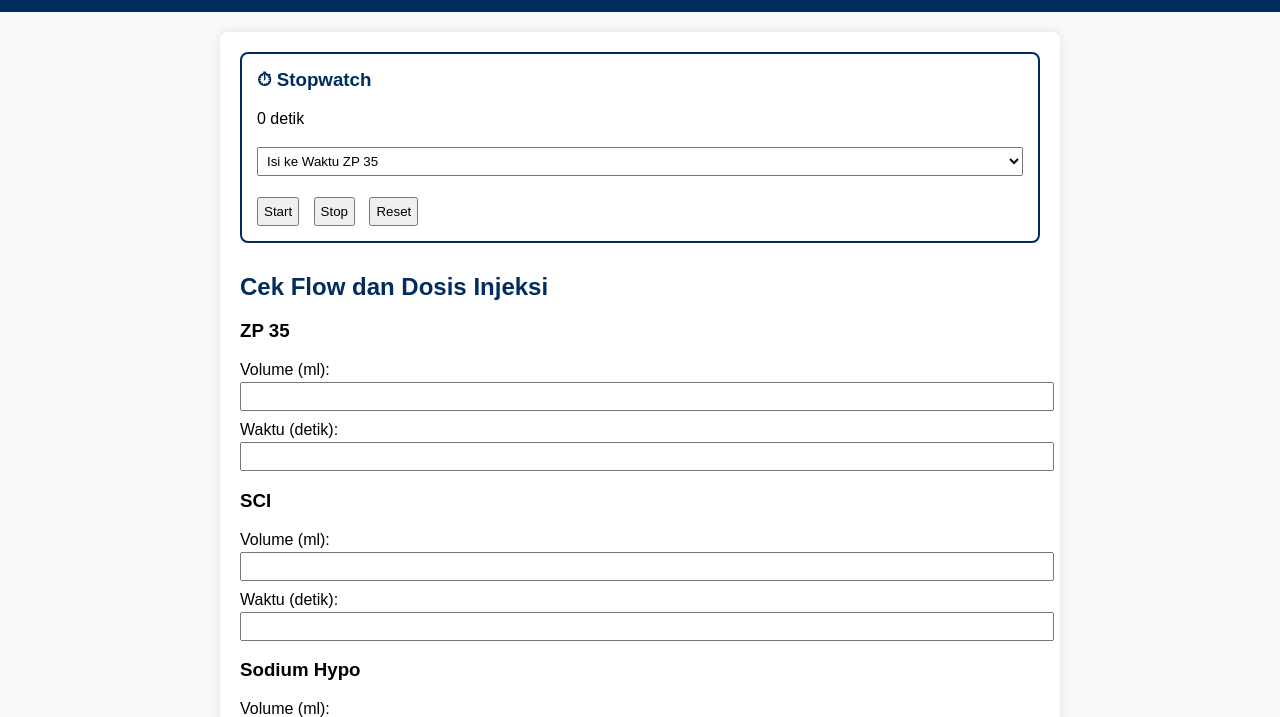
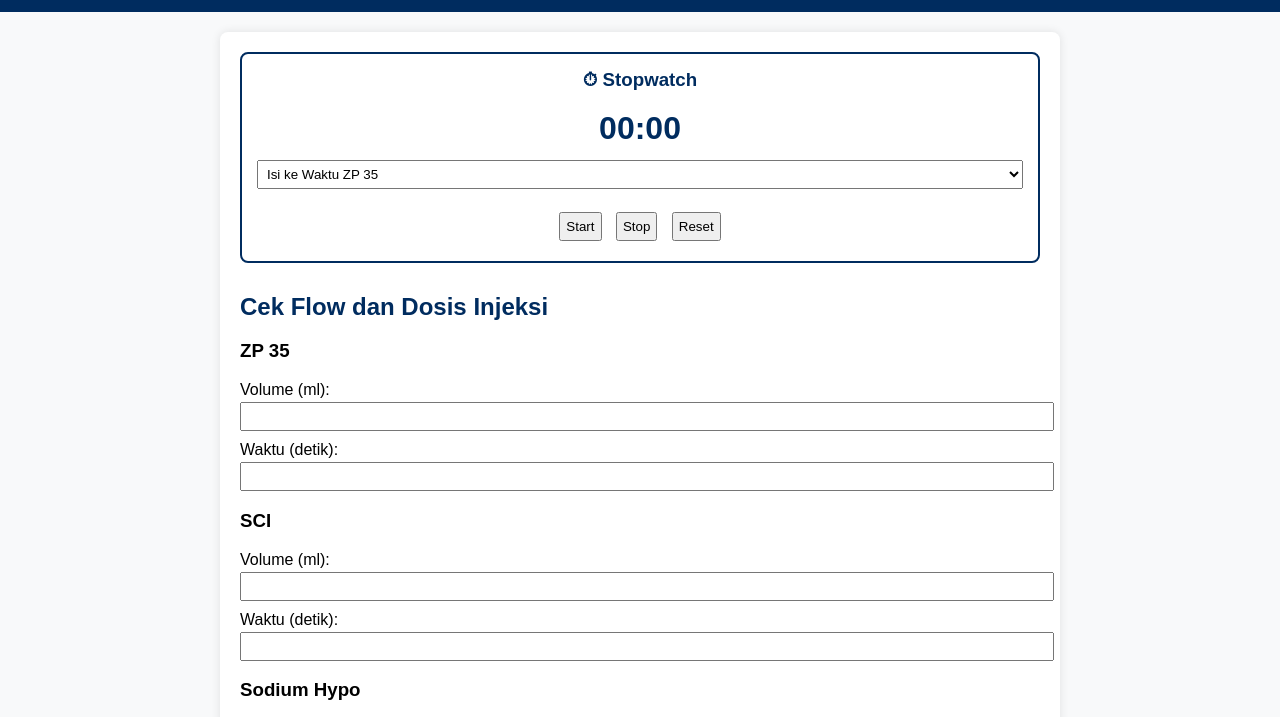
Before and after one commit to geza23/Chemical-Calculator---PT.-Lautan-Air-Indonesia, a website: page index.html in a window 1280 px wide. Shown: the part 58-775 px from the top of the page. Drawn offline with Linux system fonts and the light colour scheme.

Commit message:
Update index.html

```diff
--- a/index.html
+++ b/index.html
@@ -56,14 +56,27 @@
       padding: 15px;
       border-radius: 8px;
       margin-bottom: 20px;
+      text-align: center;
     }
     .stopwatch h3 {
       margin-top: 0;
       color: #002c5f;
     }
+    .stopwatch-display {
+      font-size: 2em;
+      font-weight: bold;
+      margin: 10px 0;
+      color: #002c5f;
+      animation: pulse 1s infinite;
+    }
+    @keyframes pulse {
+      0% { transform: scale(1); opacity: 1; }
+      50% { transform: scale(1.1); opacity: 0.7; }
+      100% { transform: scale(1); opacity: 1; }
+    }
     .stopwatch button {
       width: auto;
-      margin-right: 10px;
+      margin: 5px;
     }
   </style>
 </head>
@@ -76,13 +89,12 @@
   <div class="container">
     <div class="stopwatch">
       <h3>⏱ Stopwatch</h3>
-      <p id="display">0 detik</p>
+      <div class="stopwatch-display" id="display">00:00</div>
       <select id="targetField">
         <option value="time1">Isi ke Waktu ZP 35</option>
         <option value="time2">Isi ke Waktu SCI</option>
         <option value="time3">Isi ke Waktu Sodium Hypo</option>
-      </select>
-      <br/><br/>
+      </select><br><br>
       <button onclick="startTimer()">Start</button>
       <button onclick="stopTimer()">Stop</button>
       <button onclick="resetTimer()">Reset</button>
@@ -170,7 +182,9 @@
     let elapsedSeconds = 0;
 
     function updateDisplay() {
-      document.getElementById('display').innerText = `${elapsedSeconds} detik`;
+      const minutes = String(Math.floor(elapsedSeconds / 60)).padStart(2, '0');
+      const seconds = String(elapsedSeconds % 60).padStart(2, '0');
+      document.getElementById('display').innerText = `${minutes}:${seconds}`;
     }
 
     function startTimer() {
```
